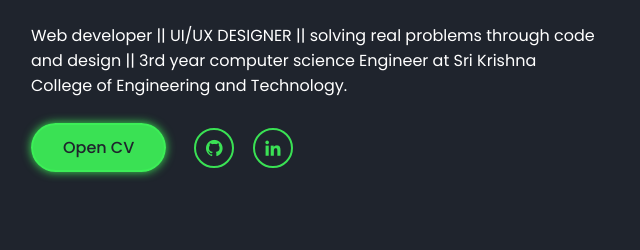
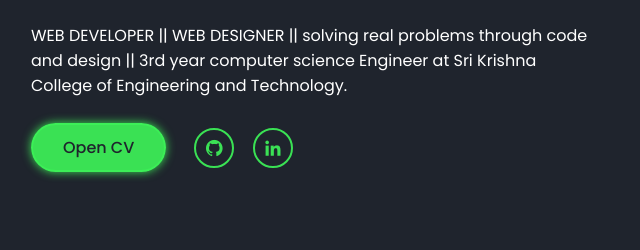
Before and after one commit to chandrugihub/-Chandru-portfolio, a plain HTML site: page index.html in a window 1280 px wide. Shown: the part 397-647 px from the top of the page, 97-737 px from the left. Drawn offline with nearby package versions, Linux system fonts and the light colour scheme.

Commit message:
Update index.html

```diff
--- a/index.html
+++ b/index.html
@@ -38,7 +38,7 @@
             <h2>
                 <span style="" data-text="Developer">Developer & Designer</span>
             </h2>
-            <p>Web developer || UI/UX DESIGNER || solving real problems through code and design || 3rd year computer science Engineer at Sri Krishna College of Engineering and Technology.</p>
+            <p>WEB DEVELOPER || WEB DESIGNER || solving real problems through code and design || 3rd year computer science Engineer at Sri Krishna College of Engineering and Technology.</p>
             <div class="btn_socails">
                <a href="https://drive.google.com/file/d/1NQMGVCFFr-sUY7WWdfjb-tW9lGodzcEq/view?usp=sharing" download class="btn">Open CV</a>
                 <div class="socails">
```
